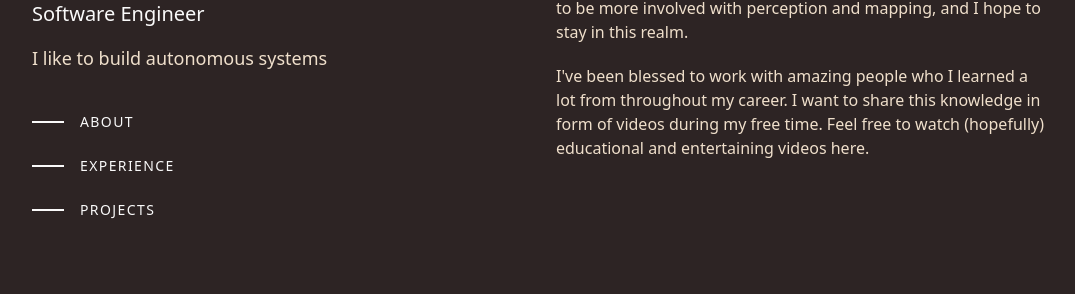
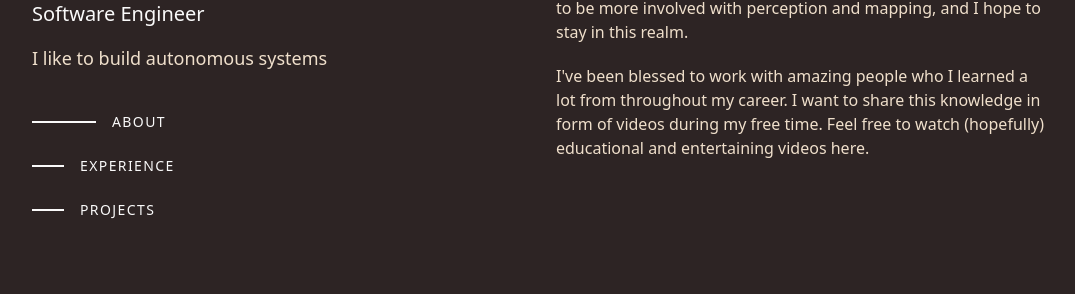
Before and after one commit to jclm97/portfolio, a Next.js app: page / in a window 1280 px wide. Shown: the part 360-654 px from the top of the page, without its empty margins (96-1171 px from the left). Built offline with nearby package versions, Linux system fonts and the light colour scheme.

Commit message:
menu item is now highlighted when viewing the section the user is currently on

```diff
--- a/public/configs/page_details.json
+++ b/public/configs/page_details.json
@@ -7,9 +7,9 @@
   },
 
   "menu": [
-    {"section": "about", "href": "about"},
-    {"section": "experience", "href": "experience"},
-    {"section": "projects", "href": "projects"}
+    {"isActive": false, "section": "about"},
+    {"isActive": false, "section": "experience"},
+    {"isActive": false, "section": "projects"}
   ],
   "education": [  {
     "subject": "Mechanical Engineering",
--- a/src/components/Menu.tsx
+++ b/src/components/Menu.tsx
@@ -1,26 +1,37 @@
+"use client";
+import { useState, useEffect } from "react";
 import { FC } from "react";
 
 // TODO: Change name to Navigation?
 
 type MenuDetail = {
+  isActive: boolean;
   section: string;
-  href: string;
 };
 
 type MenuProps = {
   MenuDetails: MenuDetail[];
 };
 
+// Menu item will be highlighted whenever mouse hovers or when the user is viewing the section
 function MenuItem(props: MenuDetail) {
+  const href = "#" + props.section.toLowerCase();
+  // first div is the line, second div is the section
   return (
-    <a href={props.href} className="flex flex-row py-3 items-center group">
+    <a href={href} className="flex flex-row py-3 items-center group">
       <div
         className={
-          "w-8 h-0.5 bg-foreground mr-4 transition-all group-hover:w-16 group-hover:bg-foreground"
+          props.isActive
+            ? "w-16 h-0.5 mr-4 transition-all group-hover:w-16 bg-foreground group-hover:bg-foreground"
+            : "w-8 h-0.5 mr-4 transition-all group-hover:w-16 bg-foreground group-hover:bg-foreground"
         }
       />
       <div
-        className={"transition-all text-foreground group-hover:text-foreground"}
+        className={
+          props.isActive
+            ? "transition-all text-foreground group-hover:text-foreground"
+            : "transition-all text-foreground group-hover:text-foreground"
+        }
       >
         {props.section}
       </div>
@@ -28,26 +39,62 @@ function MenuItem(props: MenuDetail) {
   );
 }
 
+// Find which section the user is currently viewing using InterstionObserver
+const useSectionVisibility = (sectionIds: string[]): string => {
+  const [visibility, setVisibility] = useState<string>("");
+
+  useEffect(() => {
+    const observer = new IntersectionObserver(
+      (entries) => {
+        entries.map((entry) => {
+          if (entry.isIntersecting) {
+            setVisibility(entry.target.id);
+            // TODO: Delete log
+            console.log("visibility: " + entry.target.id);
+          }
+        });
+      },
+      { threshold: 0.5 } // Adjust this threshold as needed
+    );
+
+    sectionIds.forEach((Id) => {
+      const ref = document.getElementById(Id);
+      if (ref) {
+        observer.observe(ref);
+      }
+    });
+
+    return () => {
+      observer.disconnect();
+    };
+  }, []);
+
+  return visibility;
+};
+
 const Menu: FC<MenuProps> = ({ MenuDetails }) => {
-  // Array of MenuItem Elements
-  const menu = MenuDetails.map((item, index) => {
-    const ref = "#" + item.href;
-    return (
-      <MenuItem
-        key={index}
-        section={item.section.toUpperCase()}
-        href={ref}
-      ></MenuItem>
-    );
-  });
+  // get an array of strings where each item is possible section the user could be viewing
+  const activeSection = useSectionVisibility(
+    MenuDetails.map((item) => item.section.toLowerCase())
+  );
+  // TODO: delete log
+  console.log("activeSection: " + activeSection);
+
+  // list of each jsx menu item element to render
+  const menu = MenuDetails.map((item) => (
+    <MenuItem
+      isActive={activeSection === item.section}
+      section={item.section.toUpperCase()}
+    ></MenuItem>
+  ));
 
   return (
-    <div
-      id="menu"
+    <header
+      id="navigation"
       className="hidden lg:flex lg:flex-col py-3 font-medium tracking-widest"
     >
       {menu}
-    </div>
+    </header>
   );
 };
 
```
